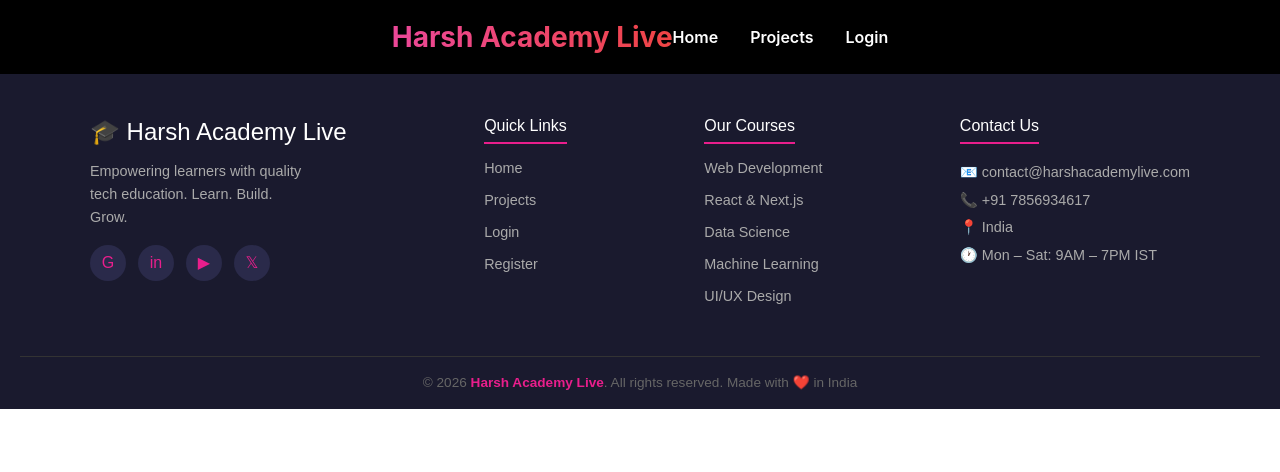
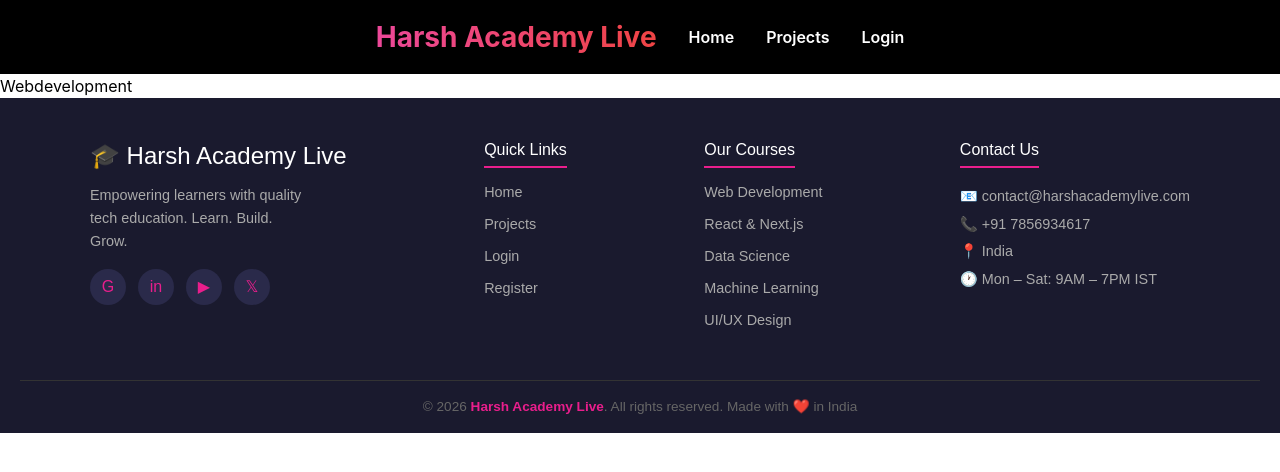
Before and after one commit to harsh-suman5/testing_website, a React (Vite) app: page /courses/webdevelopment in a window 1280 px wide. Shown: the top 472 px of the page. Built offline with nearby package versions, Linux system fonts and the light colour scheme; no server answers.

Commit message:
some ui changed

```diff
--- a/src/App.jsx
+++ b/src/App.jsx
@@ -4,6 +4,7 @@ import Home from './components/home'
 import Projects from './components/projects'
 import Login from './components/login'
 import Footer from './components/footer'
+import Webdevelopment from './components/courses/webdevelopment'
 
 
 import Register from './components/register'
@@ -21,6 +22,7 @@ const App = () => {
       <Route path='/projects' element={<Projects />} />
       <Route path='/login' element={<Login />} />
       <Route path = '/register' element={<Register />} />
+      <Route path = '/courses/webdevelopment' element={<Webdevelopment />} />
 
      </Routes>
 
--- /dev/null
+++ b/src/components/courses/webdevelopment.jsx
@@ -0,0 +1,9 @@
+import React from 'react'
+
+const Webdevelopment = () => {
+  return (
+    <div>Webdevelopment</div>
+  )
+}
+
+export default Webdevelopment
--- a/src/components/home.jsx
+++ b/src/components/home.jsx
@@ -84,7 +84,7 @@ const Home = () => {
 
         <h1 className="text-5xl font-black leading-tight mb-5 max-w-2xl">
           Learn. Build.{' '}
-          <span className="bg-gradient-to-r from-pink-500 to-red-500 bg-clip-text text-transparent">
+          <span className="bg-linear-to-r from-pink-500 to-red-500 bg-clip-text text-transparent">
             Grow.
           </span>
         </h1>
@@ -94,7 +94,7 @@ const Home = () => {
         </p>
 
         <div className="flex gap-4 flex-wrap justify-center mb-20">
-          <a href="/projects" className="bg-gradient-to-r from-pink-500 to-red-500 text-white font-bold px-8 py-3.5 rounded-xl hover:opacity-90 transition text-base">
+          <a href="/projects" className="bg-linear-to-r from-pink-500 to-red-500 text-white font-bold px-8 py-3.5 rounded-xl hover:opacity-90 transition text-base">
             View Projects
           </a>
           <a href="/register" className="border border-gray-600 text-white font-semibold px-8 py-3.5 rounded-xl hover:border-pink-500 hover:text-pink-400 transition text-base">
@@ -104,17 +104,17 @@ const Home = () => {
 
         <div className="flex gap-12 flex-wrap justify-center items-center">
           <div className="flex flex-col items-center gap-1">
-            <span className="text-3xl font-extrabold bg-gradient-to-r from-pink-500 to-red-500 bg-clip-text text-transparent">500+</span>
+            <span className="text-3xl font-extrabold bg-linear-to-r from-pink-500 to-red-500 bg-clip-text text-transparent">500+</span>
             <span className="text-gray-500 text-xs uppercase tracking-widest">Students</span>
           </div>
           <div className="w-px h-10 bg-gray-800" />
           <div className="flex flex-col items-center gap-1">
-            <span className="text-3xl font-extrabold bg-gradient-to-r from-pink-500 to-red-500 bg-clip-text text-transparent">20+</span>
+            <span className="text-3xl font-extrabold bg-linear-to-r from-pink-500 to-red-500 bg-clip-text text-transparent">20+</span>
             <span className="text-gray-500 text-xs uppercase tracking-widest">Courses</span>
           </div>
           <div className="w-px h-10 bg-gray-800" />
           <div className="flex flex-col items-center gap-1">
-            <span className="text-3xl font-extrabold bg-gradient-to-r from-pink-500 to-red-500 bg-clip-text text-transparent">100%</span>
+            <span className="text-3xl font-extrabold bg-linear-to-r from-pink-500 to-red-500 bg-clip-text text-transparent">100%</span>
             <span className="text-gray-500 text-xs uppercase tracking-widest">Free Content</span>
           </div>
         </div>
@@ -133,7 +133,7 @@ const Home = () => {
 
       <h2 className="text-4xl font-black mt-5 mb-3">
         Courses &{" "}
-        <span className="bg-gradient-to-r from-pink-500 to-red-500 bg-clip-text text-transparent">
+        <span className="bg-linear-to-r from-pink-500 to-red-500 bg-clip-text text-transparent">
           Programs
         </span>
       </h2>
@@ -193,10 +193,12 @@ const Home = () => {
             <div className="flex gap-3 mt-auto">
               <button className="flex-1 border border-gray-600 text-white text-sm font-semibold py-2.5 rounded-xl
                                  hover:border-pink-500 hover:text-pink-400 transition">
-                View Details
+                <a href="/courses/webdevelopment" className="block w-full text-center">
+                  View Details
+                </a>
               </button>
 
-              <button className="flex-1 bg-gradient-to-r from-pink-500 to-red-500 text-white text-sm font-bold py-2.5 rounded-xl
+              <button className="flex-1 bg-linear-to-r from-pink-500 to-red-500 text-white text-sm font-bold py-2.5 rounded-xl
                                  hover:opacity-90 transition">
                 Enroll Now
               </button>
--- a/src/components/navbar.css
+++ b/src/components/navbar.css
@@ -12,8 +12,8 @@
   margin: 0 auto;
   padding: 0 1rem;
   display: flex;
-  justify-content: space-between;
-  align-items: center;
+  /* align-items: center; */
+  gap: 2rem;
 }
 
 .navbar-title {
@@ -32,6 +32,7 @@
   display: flex;
   gap: 2rem;
   margin: 0;
+  margin-left: auto;
   padding: 0;
   align-items: center;
 }
@@ -71,6 +72,7 @@
   cursor: pointer;
   z-index: 1001;
   gap: 0.4rem;
+  margin-left: auto;
 }
 
 .hamburger-line {
@@ -148,6 +150,7 @@
 @media (max-width: 768px) {
   .navbar-container {
     padding: 0 1rem;
+    gap: 2rem;
   }
 
   .navbar-title {
```
